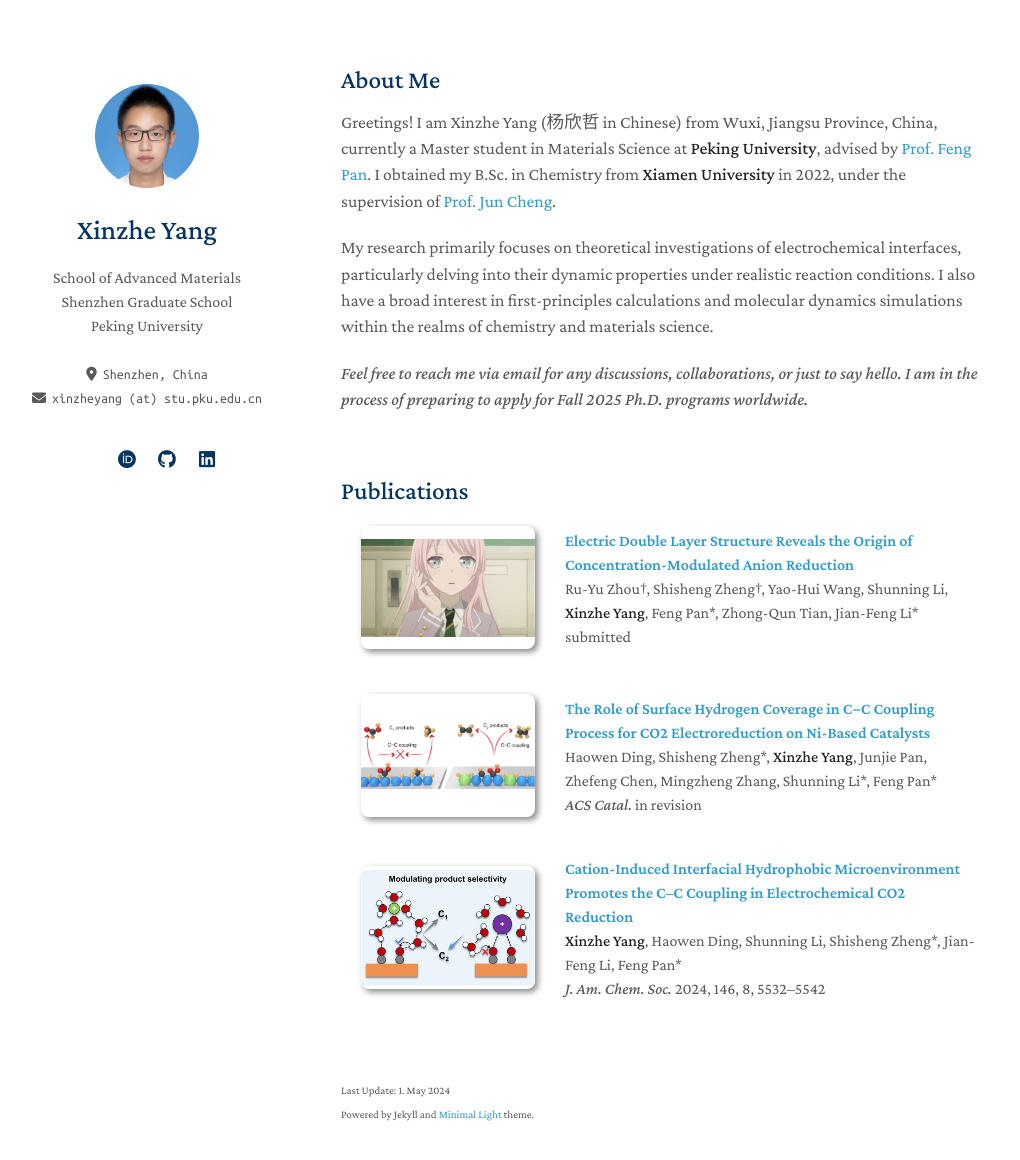
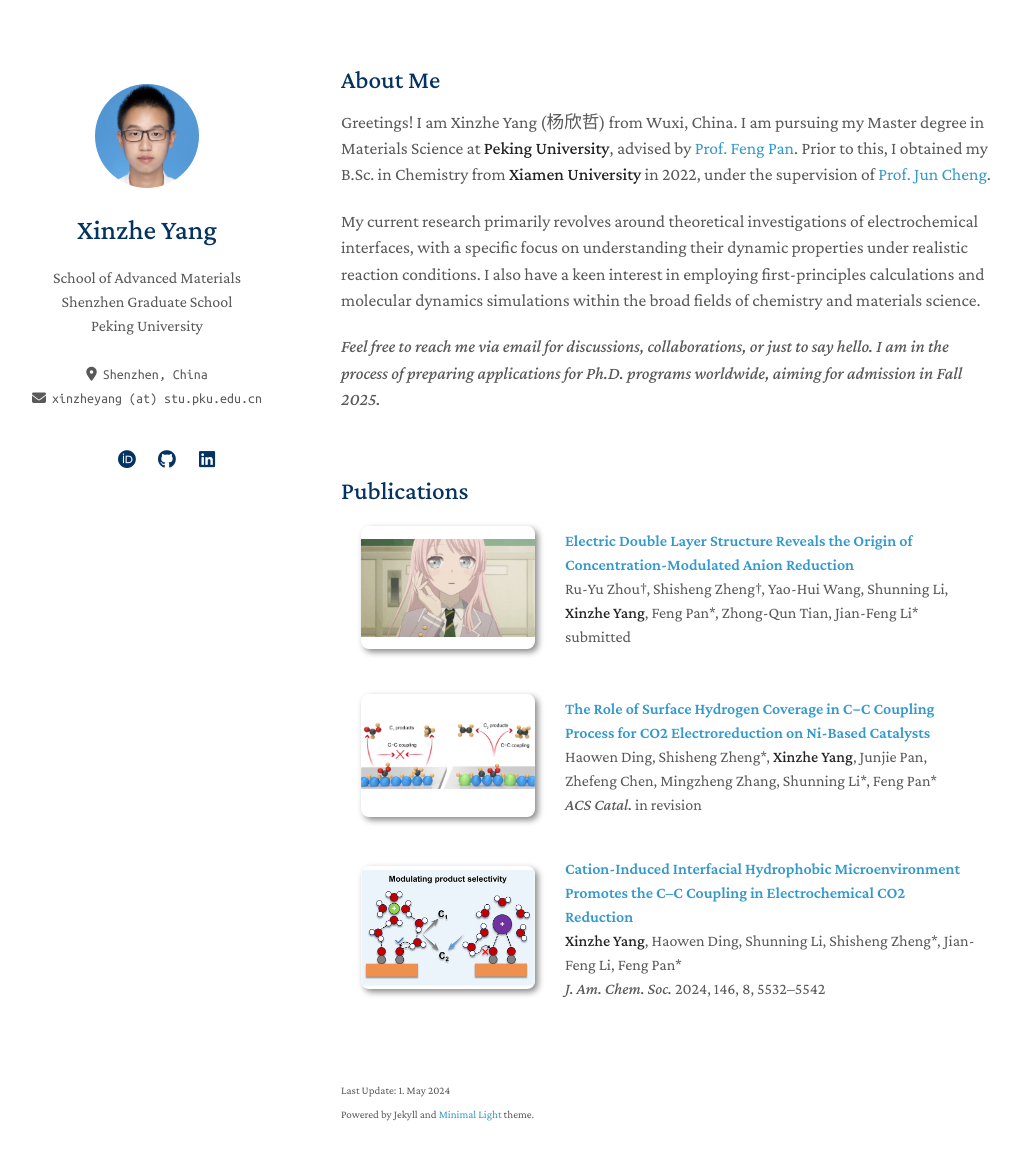
Before and after one commit to xzyang99/xzyang99.github.io, a Jekyll site: the page built from index.md, in a window 1280 px wide and 1195 px high. Shown: the top 1160 px of the window, without its empty margins (129-1149 px from the left). Built offline with Jekyll 4.4.1, drawn with Linux system fonts in a browser that asks for light colours; a style sheet for code colours, icons or effects is not loaded; our own code applies the rules of GitHub Pages for plain Markdown files.

Commit message:
Update index.md

```diff
--- a/index.md
+++ b/index.md
@@ -4,11 +4,11 @@ layout: homepage
 
 ## About Me
 
-<p style="font-size:110%;">Greetings! I am Xinzhe Yang (杨欣哲 in Chinese) from Wuxi, Jiangsu Province, China, currently a Master student in Materials Science at <strong>Peking University</strong>, advised by <a href="http://en.pkusam.cn/">Prof. Feng Pan</a>. I obtained my B.Sc. in Chemistry from <strong>Xiamen University</strong> in 2022, under the supervision of <a href="https://www.cheng-group.net/">Prof. Jun Cheng</a>.</p>
+<p style="font-size:110%;">Greetings! I am Xinzhe Yang (杨欣哲) from Wuxi, China. I am pursuing my Master degree in Materials Science at <strong>Peking University</strong>, advised by <a href="http://en.pkusam.cn/">Prof. Feng Pan</a>. Prior to this, I obtained my B.Sc. in Chemistry from <strong>Xiamen University</strong> in 2022, under the supervision of <a href="https://www.cheng-group.net/">Prof. Jun Cheng</a>.</p>
 
-<p style="font-size:110%;">My research primarily focuses on theoretical investigations of electrochemical interfaces, particularly delving into their dynamic properties under realistic reaction conditions. I also have a broad interest in first-principles calculations and molecular dynamics simulations within the realms of chemistry and materials science.</p>
+<p style="font-size:110%;">My current research primarily revolves around theoretical investigations of electrochemical interfaces, with a specific focus on understanding their dynamic properties under realistic reaction conditions. I also have a keen interest in employing first-principles calculations and molecular dynamics simulations within the broad fields of chemistry and materials science.</p>
 
-<p style="font-size:110%;"><em>Feel free to reach me via email for any discussions, collaborations, or just to say hello. I am in the process of preparing to apply for Fall 2025 Ph.D. programs worldwide.</em></p>
+<p style="font-size:110%;"><em>Feel free to reach me via email for discussions, collaborations, or just to say hello. I am in the process of preparing applications for Ph.D. programs worldwide, aiming for admission in Fall 2025.</em></p>
 
 <p><br></p>
 
```
